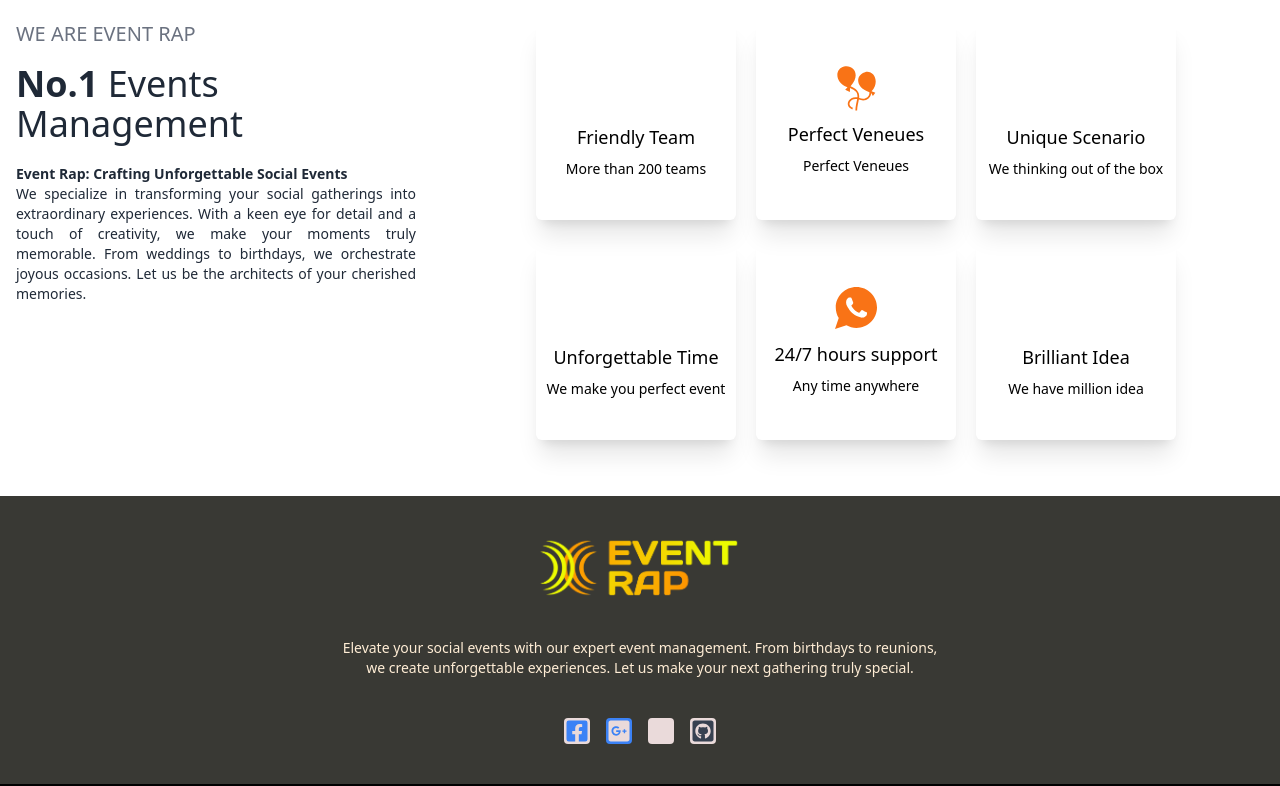
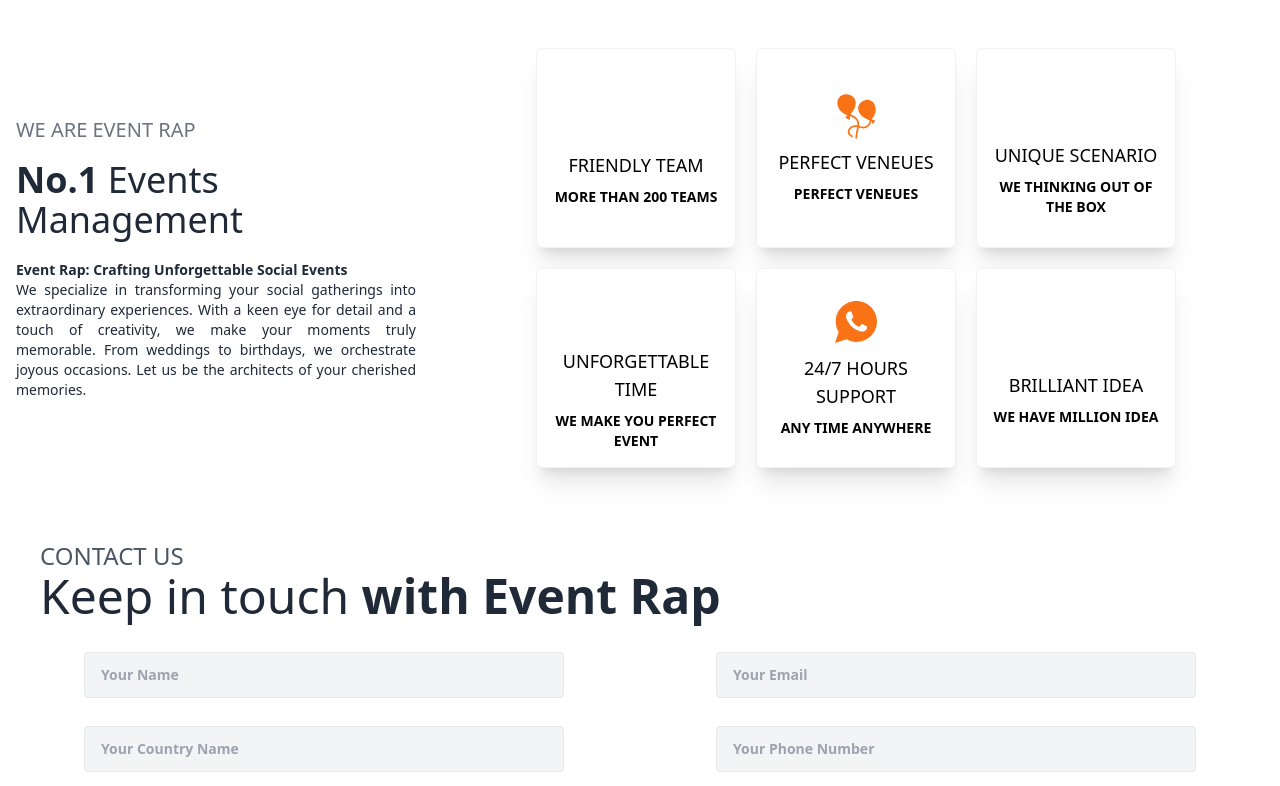
Before and after one commit to junayet4o12/event-management, a React (Vite) app: page / in a window 1280 px wide. Shown: the part 3133-3919 px from the top of the page. Built offline with nearby package versions, Linux system fonts and the light colour scheme; some icons are missing.

Commit message:
details section has completed

```diff
--- a/package.json
+++ b/package.json
@@ -15,6 +15,7 @@
     "react": "^18.2.0",
     "react-dom": "^18.2.0",
     "react-icons": "^4.11.0",
+    "react-rating": "^2.0.5",
     "react-router-dom": "^6.16.0",
     "sort-by": "^1.2.0",
     "swiper": "^10.3.1"
--- /dev/null
+++ b/src/assets/Components/Contact.jsx
@@ -0,0 +1,34 @@
+// import React from 'react';
+
+const Contact = () => {
+    return (
+        <div className="max-w-7xl mx-auto my-10">
+            <div className="p-4 sm:pl-10">
+                <h2 className="text-2xl font-medium text-gray-600">CONTACT US</h2>
+                <h1 className="text-5xl font-medium">Keep in touch <span className="font-bold">with Event Rap</span></h1>
+            </div>
+            <div className="grid grid-cols-1 md:grid-cols-2  justify-center items-center gap-x-4 p-4 gap-y-7">
+                <div className="w-full flex justify-center items-center">
+                    <input className="w-[70%]  md:w-[360px] lg:w-[480px] py-3 px-4 bg-gray-100 border-[1px] rounded text-sm font-semibold" type="text" name="name" placeholder="Your Name" />
+                </div>
+                <div className="w-full flex justify-center items-center">
+                    <input className="w-[70%]  md:w-[360px] lg:w-[480px] py-3 px-4 bg-gray-100 border-[1px] rounded text-sm font-semibold" type="email" name="email" placeholder="Your Email" />
+                </div>
+                <div className="w-full flex justify-center items-center">
+                    <input className="w-[70%]  md:w-[360px] lg:w-[480px] py-3 px-4 bg-gray-100 border-[1px] rounded text-sm font-semibold" type="text" name="country" placeholder="Your Country Name" />
+                </div>
+                <div className="w-full flex justify-center items-center">
+                    <input className="w-[70%]  md:w-[360px] lg:w-[480px] py-3 px-4 bg-gray-100 border-[1px] rounded text-sm font-semibold" type="text" name="number" placeholder="Your Phone Number" />
+                </div>
+            </div>
+            <div className="flex justify-center items-center mb-7">
+                <textarea className=" border-[1.5px]  rounded-lg h-[200px] w-[90%] sm:w-[85%] md:w-[80%] lg:w-[70%] p-4 text-sm font-semibold" placeholder="Write your experience...."></textarea>
+            </div>
+       <div className="text-center">
+        <button className="btn rounded-r-full rounded-l-full bg-gradient-to-br from-[#ecbd22] to-[#f17807] hover:bg-gradient-to-br hover:to-[#ecbd22] hover:from-[#f17807] text-white font-bold text-sm">send email</button>
+       </div>
+        </div>
+    );
+};
+
+export default Contact;
--- a/src/assets/Components/Details.jsx
+++ b/src/assets/Components/Details.jsx
@@ -1,13 +1,66 @@
+/* eslint-disable no-unused-vars */
 // import React from 'react';
 
+
+import { useState } from "react";
+import Rating from "react-rating";
 import { useLoaderData, useParams } from "react-router-dom";
+import { AiTwotoneStar, AiOutlineStar } from 'react-icons/ai';
+const Details = () => {
+    const [seemore, setseemore] = useState(true);
+    const data = useLoaderData();
+    const { id } = useParams();
+    const idint = parseInt(id);
+    const card = data?.find(card => card?.id === idint)
 
-const Details = () => {
-    const data  = useLoaderData();
-    const {id} = useParams();
+    const handleseemore = () => {
+        setseemore(!seemore);
+    }
+
+    const { name, title, description, img, bg_color, text_color, button_bg, rating, margin } = card;
+    const bgcolor = {
+        backgroundColor: bg_color,
+
+    }
+    const textcolor = {
+        color: button_bg
+    }
+    const btncolor = {
+        backgroundColor: button_bg
+    }
     return (
-        <div>
+        <div className="py-20" style={bgcolor}>
+            <div >
+                <div className="text-center mb-7">
+                    <h1 className="text-4xl font-bold mb-4">{name}</h1>
+                    <h2 className="text-2xl font-medium">{title}</h2>
+                </div>
+                <div className=" ">
+                    <img className="h-full rounded sm:h-[400px] mx-auto" src={img} alt="" />
+                </div>
+                <p className="text-3xl text-center  p-4 md:w-[700px] mx-auto flex justify-center items-center flex-wrap gap-2" style={textcolor}> <span className="text-2xl font-bold">Rating: </span>
+                    <Rating
+                        fullSymbol={<AiTwotoneStar></AiTwotoneStar>}
+                        emptySymbol={<AiOutlineStar></AiOutlineStar>}
+                        initialRating={rating}
+                        readonly
+                    />
+                </p>
+                <p className="p-4 md:w-[700px] mx-auto text-justify font-medium">{
+                    seemore ? description.slice(0, 200) : description
+                }
+                    {
+                        seemore ? '......' : ''
+                    }
+                    <br></br><span onClick={handleseemore} className={` hover:text-orange-600 font-bold cursor-pointer`} style={textcolor}>{
+                        seemore ? 'See more' : 'See less'
+                    }</span>
+                    <div>
+                        <button className="btn text-white font-bold text-sm  border-none mt-7" style={btncolor}>Purchase</button>
+                    </div>
+                </p>
 
+            </div>
         </div>
     );
 };
--- a/src/assets/Components/Feature.jsx
+++ b/src/assets/Components/Feature.jsx
@@ -36,8 +36,8 @@ const Feature = () => {
     const textcolor6 = { color: colour6 }
     return (
         <div className='mb-10'>
-            <h2 className="text-6xl font-bold text-center">About Us</h2>
-            <div className="flex gap-6 flex-col md:flex-row p-4">
+            <h2 className="text-6xl font-bold text-center mb-7">About Us</h2>
+            <div className="flex gap-6 justify-center items-center flex-col md:flex-row p-4">
                 <div className="md:w-1/3">
                     <div className='max-w-md mx-auto'>
                         <h3 className="text-xl text-gray-500 font-medium mb-4 mx-auto">WE ARE EVENT RAP</h3>
@@ -48,37 +48,37 @@ const Feature = () => {
 
                 <div className="md:w-2/3 flex flex-wrap justify-center items-center gap-5 ">
                     {/* div1 */}
-                    <div className="w-[200px] h-[200px] flex flex-col cursor-pointer justify-center items-center gap-2 rounded-md text-orange-500 hover:text-white hover:bg-gradient-to-br hover:from-[#ecbd22] hover:to-[#f17807] transition-all duration-1000   shadow-xl hover:shadow-2xl" onMouseOver={handlecolor} onMouseLeave={handlprecolor}>
+                    <button className="btn bg-white w-[200px] h-[200px] flex flex-col cursor-pointer justify-center items-center gap-2 rounded-md text-orange-500 hover:text-white hover:bg-gradient-to-br hover:from-[#ecbd22] hover:to-[#f17807] transition-all duration-1000   shadow-xl hover:shadow-2xl" onMouseOver={handlecolor} onMouseLeave={handlprecolor}>
                         <p className='text-5xl '><FaHandshake></FaHandshake></p>
                         <h2 style={textcolor} className='font-medium text-lg'>Friendly Team</h2>
                         <p style={textcolor} className='text-sm' >More than 200 teams</p>
-                    </div>
+                    </button>
                     {/* div2 */}
-                    <div className="w-[200px] h-[200px] flex flex-col cursor-pointer justify-center items-center gap-2 rounded-md text-orange-500 hover:text-white hover:bg-gradient-to-br hover:from-[#ecbd22] hover:to-[#f17807] transition-all duration-1000 shadow-xl hover:shadow-2xl" onMouseOver={handlecolor2} onMouseLeave={handlprecolor2}>
+                    <div className="btn bg-white w-[200px] h-[200px] flex flex-col cursor-pointer justify-center items-center gap-2 rounded-md text-orange-500 hover:text-white hover:bg-gradient-to-br hover:from-[#ecbd22] hover:to-[#f17807] transition-all duration-1000 shadow-xl hover:shadow-2xl" onMouseOver={handlecolor2} onMouseLeave={handlprecolor2}>
                         <p className='text-5xl '><GiBalloons></GiBalloons></p>
                         <h2 style={textcolor2} className='font-medium text-lg'>Perfect Veneues</h2>
                         <p style={textcolor2} className='text-sm'>Perfect Veneues</p>
                     </div>
                     {/* div3 */}
-                    <div className="w-[200px] h-[200px] flex flex-col cursor-pointer justify-center items-center gap-2 rounded-md text-orange-500 hover:text-white hover:bg-gradient-to-br hover:from-[#ecbd22] hover:to-[#f17807] transition-all duration-1000  shadow-xl hover:shadow-2xl" onMouseOver={handlecolor3} onMouseLeave={handlprecolor3}>
+                    <div className="btn bg-white w-[200px] h-[200px] flex flex-col cursor-pointer justify-center items-center gap-2 rounded-md text-orange-500 hover:text-white hover:bg-gradient-to-br hover:from-[#ecbd22] hover:to-[#f17807] transition-all duration-1000  shadow-xl hover:shadow-2xl" onMouseOver={handlecolor3} onMouseLeave={handlprecolor3}>
                         <p className='text-5xl '><FaChampagneGlasses></FaChampagneGlasses></p>
                         <h2 style={textcolor3} className='font-medium text-lg'>Unique Scenario</h2>
                         <p style={textcolor3} className='text-sm text-center'>We thinking out of the box</p>
                     </div>
                     {/* div4 */}
-                    <div className="w-[200px] h-[200px] flex flex-col cursor-pointer justify-center items-center gap-2 rounded-md text-orange-500 hover:text-white hover:bg-gradient-to-br hover:from-[#ecbd22] hover:to-[#f17807] transition-all duration-1000 shadow-xl hover:shadow-2xl" onMouseOver={handlecolor4} onMouseLeave={handlprecolor4}>
+                    <div className="btn bg-white w-[200px] h-[200px] flex flex-col cursor-pointer justify-center items-center gap-2 rounded-md text-orange-500 hover:text-white hover:bg-gradient-to-br hover:from-[#ecbd22] hover:to-[#f17807] transition-all duration-1000 shadow-xl hover:shadow-2xl" onMouseOver={handlecolor4} onMouseLeave={handlprecolor4}>
                         <p className='text-5xl '><FaHatWizard></FaHatWizard></p>
                         <h2 style={textcolor4} className='font-medium text-lg'>Unforgettable Time</h2>
                         <p style={textcolor4} className='text-sm'>We make you perfect event</p>
                     </div>
                     {/* div5 */}
-                    <div className="w-[200px] h-[200px] flex flex-col cursor-pointer justify-center items-center gap-2 rounded-md text-orange-500 hover:text-white hover:bg-gradient-to-br hover:from-[#ecbd22] hover:to-[#f17807] transition-all duration-1000 shadow-xl hover:shadow-2xl" onMouseOver={handlecolor5} onMouseLeave={handlprecolor5}>
+                    <div className="btn bg-white w-[200px] h-[200px] flex flex-col cursor-pointer justify-center items-center gap-2 rounded-md text-orange-500 hover:text-white hover:bg-gradient-to-br hover:from-[#ecbd22] hover:to-[#f17807] transition-all duration-1000 shadow-xl hover:shadow-2xl" onMouseOver={handlecolor5} onMouseLeave={handlprecolor5}>
                         <p className='text-5xl '><IoLogoWhatsapp></IoLogoWhatsapp></p>
                         <h2 style={textcolor5} className='font-medium text-lg'>24/7 hours support</h2>
                         <p style={textcolor5} className='text-sm'>Any time anywhere</p>
                     </div>
                     {/* div6 */}
-                    <div className="w-[200px] h-[200px] flex flex-col cursor-pointer justify-center items-center gap-2 rounded-md text-orange-500 hover:text-white hover:bg-gradient-to-br hover:from-[#ecbd22] hover:to-[#f17807] transition-all duration-1000 shadow-xl hover:shadow-2xl" onMouseOver={handlecolor6} onMouseLeave={handlprecolor6}>
+                    <div className="btn bg-white w-[200px] h-[200px] flex flex-col cursor-pointer justify-center items-center gap-2 rounded-md text-orange-500 hover:text-white hover:bg-gradient-to-br hover:from-[#ecbd22] hover:to-[#f17807] transition-all duration-1000 shadow-xl hover:shadow-2xl" onMouseOver={handlecolor6} onMouseLeave={handlprecolor6}>
                         <p className='text-5xl '><FaLightbulb></FaLightbulb></p>
                         <h2 style={textcolor6} className='font-medium text-lg'>Brilliant Idea</h2>
                         <p style={textcolor6} className='text-sm'>We have million idea</p>
--- a/src/assets/Components/Home.jsx
+++ b/src/assets/Components/Home.jsx
@@ -1,4 +1,5 @@
 import Banner from "./Banner";
+import Contact from "./Contact";
 import Feature from "./Feature";
 import Footer from "./Footer";
 import Service from "./Service";
@@ -10,7 +11,9 @@ const Home = () => {
             <Banner></Banner>
             <Service></Service>
             <Feature></Feature>
+            <Contact></Contact>
             <Footer></Footer>
+
         </div>
     );
 };
--- a/src/assets/Components/MyRouts.jsx
+++ b/src/assets/Components/MyRouts.jsx
@@ -18,7 +18,7 @@ const MyRouts = createBrowserRouter([
             },
             {
                 path: '/details/:id',
-                loader : ()=> fetch('./data.json'),
+                loader : ()=> fetch('/data.json'),
                 element: <Details></Details>
             }
         ]
--- a/src/assets/Components/Services.jsx
+++ b/src/assets/Components/Services.jsx
@@ -4,11 +4,9 @@
 import { Link } from "react-router-dom";
 
 const Services = ({ services }) => {
-    const { id, name, title, description, img, bg_color, text_color, button_bg, rating, margin } = services;
+    const { id, name,  description, img, bg_color,  button_bg,  margin } = services;
 
-    const bgcolor = {
-        backgroundColor: bg_color
-    }
+
     const btncolor = {
         backgroundColor: button_bg
     }
```
Also changed, not shown: 1 other file (tests, documents, lock files or other folders).
